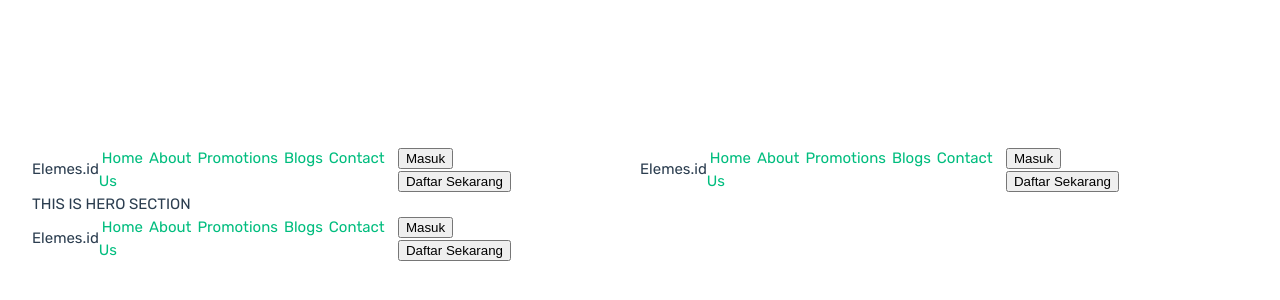
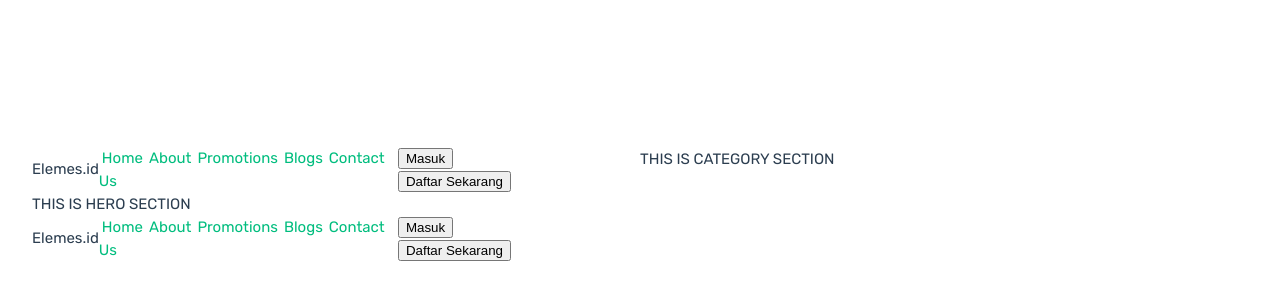
Before and after one commit to nathertan/elemes-test, a Vue app: page / in a window 1280 px wide. Shown: the part 196-496 px from the top of the page. Built offline with nearby package versions, Linux system fonts and the light colour scheme.

Commit message:
Update: added footer section shell and updated section shells

```diff
--- a/src/components/Category.vue
+++ b/src/components/Category.vue
@@ -1,19 +1,4 @@
-<template>
-  <header class="header">
-    <div class="header-logo">Elemes.id</div>
-    <nav class="header-nav">
-      <a href="#" class="header-nav-link">Home</a>
-      <a href="#" class="header-nav-link">About</a>
-      <a href="#" class="header-nav-link">Promotions</a>
-      <a href="#" class="header-nav-link">Blogs</a>
-      <a href="#" class="header-nav-link">Contact Us</a>
-    </nav>
-    <div class="header-auth">
-      <button class="header-auth-login">Masuk</button>
-      <button class="header-auth-register">Daftar Sekarang</button>
-    </div>
-  </header>
-</template>
+<template>THIS IS CATEGORY SECTION</template>
 
 <script lang="ts">
 import { defineComponent } from 'vue'
```
Also changed, not shown: src/components/Footer.vue (added, +16 -0 lines).
